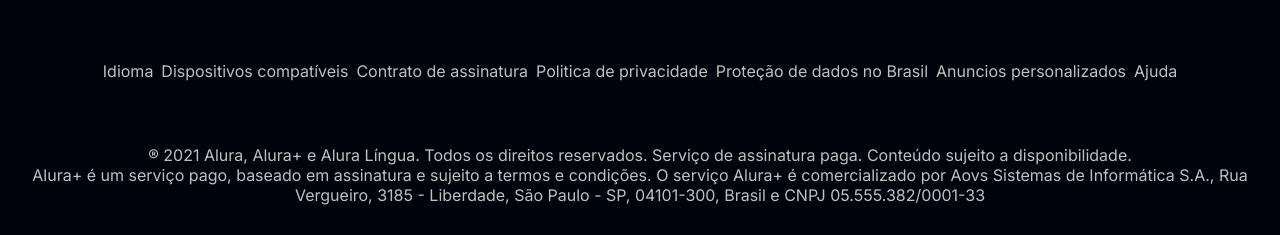
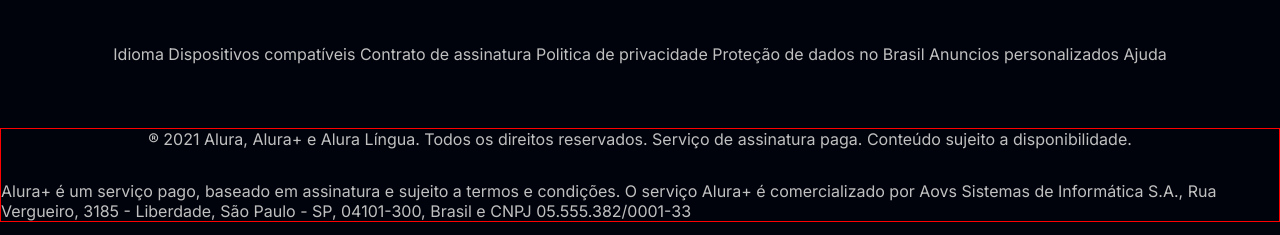
Before and after one commit to leticiabrum/alura-test-project, a plain HTML site: page index.html in a window 1280 px wide. Shown: the part 3285-3520 px from the top of the page. Drawn offline with Linux system fonts and the light colour scheme.

Commit message:
finalizando-o-projeto

```diff
--- a/index.html
+++ b/index.html
@@ -83,21 +83,19 @@
         <img src="./assets/logo.png" alt="logo do Alura">
     </div>
     <div class="text-1">
-        <p>Idioma</p>
-        <p>Dispositivos compatíveis</p>
-        <p>Contrato de assinatura</p>
-        <p>Politica de privacidade</p>
-        <p>Proteção de dados no Brasil</p>
-        <p>Anuncios personalizados</p>
-        <p>Ajuda</p>
+        <p>Idioma    Dispositivos compatíveis    Contrato de assinatura    Politica de  privacidade    Proteção de dados no Brasil    Anuncios personalizados    Ajuda</p>
     </div>
+    <div class="content-text border-red">
         <div class="text-2">
             <p>® 2021 Alura, Alura+ e Alura Língua. Todos os direitos reservados. Serviço de assinatura paga. Conteúdo
                 sujeito a disponibilidade.</p>
+        </div>
+        <div class="text-3">
             <p> Alura+ é um serviço pago, baseado em assinatura e sujeito a termos e condições. O serviço Alura+ é
                 comercializado por Aovs Sistemas de Informática S.A., Rua Vergueiro, 3185 - Liberdade, São Paulo - SP,
                 04101-300, Brasil e CNPJ 05.555.382/0001-33</p>
         </div>
+    </div>
 </footer>
 
 </html>
--- a/styles/style.css
+++ b/styles/style.css
@@ -194,6 +194,12 @@
     gap: 20%;
 }
 
+.content-text {
+    display: flex;
+    flex-direction: column;
+    gap: 2rem;
+}
+
 .text-1 {
     display: flex;
     flex-direction: row;
@@ -204,6 +210,7 @@
     text-align: center;
     display: flex;
     flex-direction: column;
+    gap: 3%;
 }
 
 footer img {
```
Lines whose indentation alone changed are shown as unchanged.
